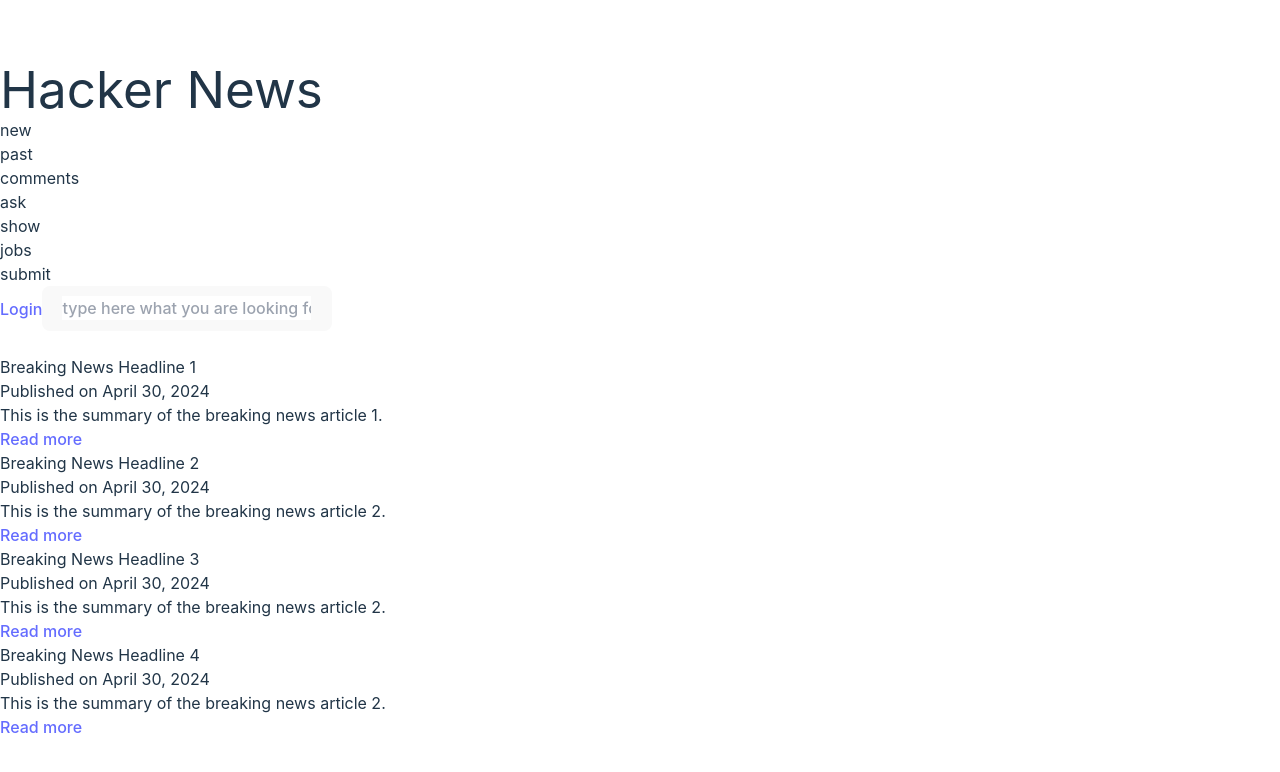
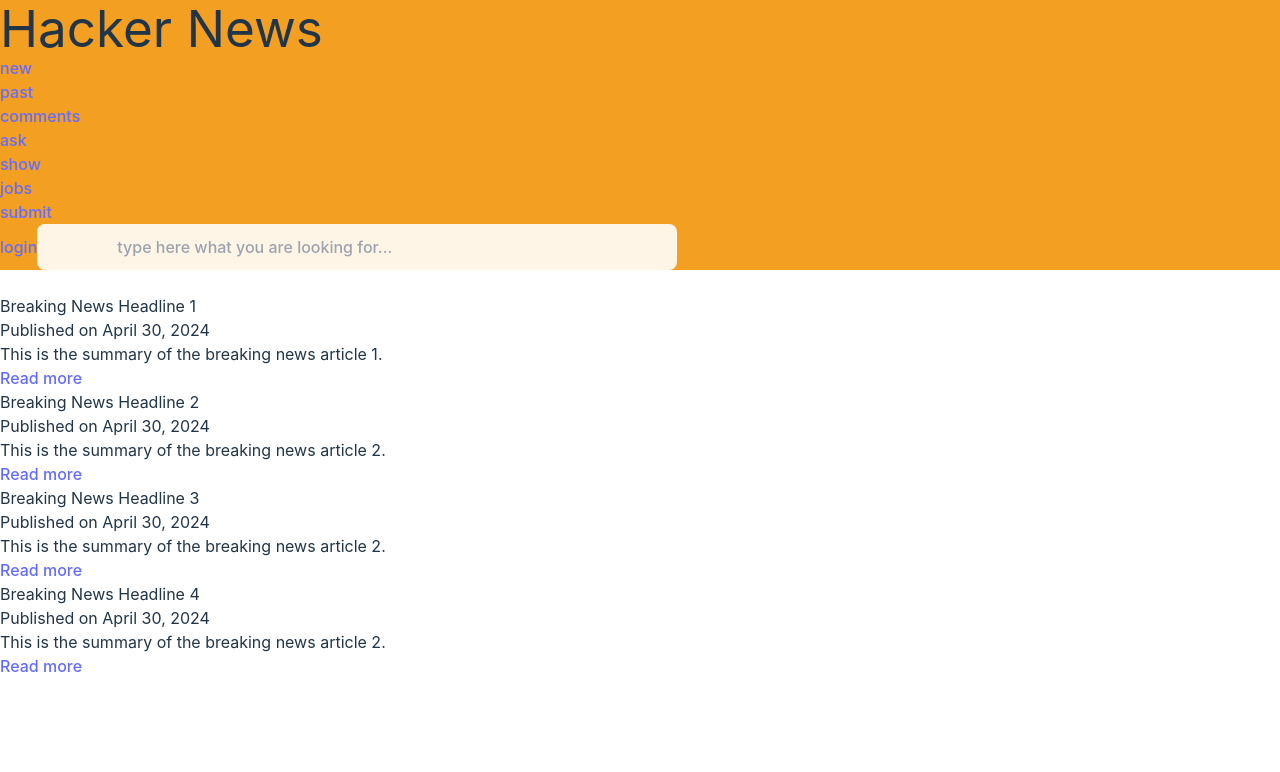
Before and after one commit to Pletus/Fetch-Project, a React (Vite) app: page / in a window 1280 px wide. Shown: the top 772 px of the page. Built offline with nearby package versions, Linux system fonts and the light colour scheme.

Commit message:
added styling to navbar

```diff
--- a/src/App.css
+++ b/src/App.css
@@ -0,0 +1,15 @@
+.navbarstyling {
+    background-color: #f29f22;
+    height: 100%;
+    width: 100%;
+}
+
+.search-btn-navbar {
+    width: 40rem;
+    background-color: #fff5e6;
+}
+
+.input-btn-navbar {
+    width: 30rem;
+    background-color: #fff5e6;
+}
--- a/src/components/navbar.jsx
+++ b/src/components/navbar.jsx
@@ -3,33 +3,29 @@
 
 function Navbar() {
   return (
-    <nav>
-
+    <nav className='p-10 navbarstyling flex justify-between'>
         <div>
-          <h1>Hacker News</h1>
-          <div>
-            <ul>
-              <li>new</li>
-              <li>past</li>
-              <li>comments</li>
-              <li>ask</li>
-              <li>show</li>
-              <li>jobs</li>
-              <li>submit</li>
-            </ul>
-        </div>
-
+          <h1 className='p-3 font-mono'>Hacker News</h1>
+          <ul className='inline-flex p-3 text-3xl gap-4 font-mono'>
+            <a>new</a>
+            <br />
+            <a>past</a>
+            <br />
+            <a>comments</a>
+            <br />
+            <a>ask</a>
+            <br />
+            <a>show</a>
+            <br />
+            <a>jobs</a>
+            <br />
+            <a>submit</a>
+          </ul>
       </div>
-
-
-
-        {/* Separating nav in two */}
-
-        <div>
-            <a href="">Login</a>
-            <button><input type="text" placeholder='type here what you are looking for...' /></button>
-        </div>
-
+      <div className='grid'>
+          <a className='text-5xl justify-self-end font-mono' href="">login</a>
+          <button className='search-btn-navbar py-1'><input className='text-center input-btn-navbar' type="text" placeholder='type here what you are looking for...' /></button>
+      </div>
     </nav>
   )
 }
--- a/src/index.css
+++ b/src/index.css
@@ -24,14 +24,6 @@
 }
 a:hover {
   color: #535bf2;
-}
-
-body {
-  margin: 0;
-  display: flex;
-  place-items: center;
-  min-width: 320px;
-  min-height: 100vh;
 }
 
 h1 {
```
